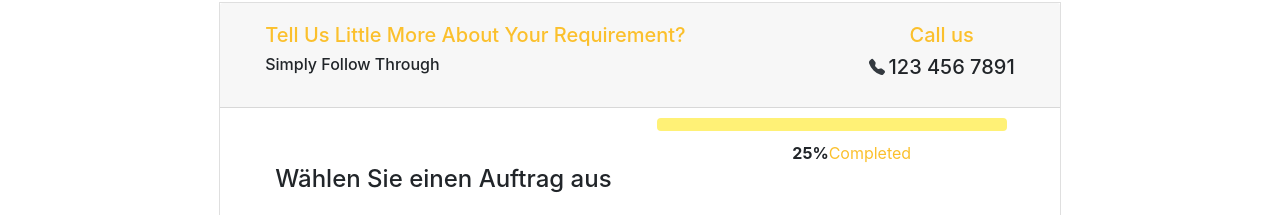
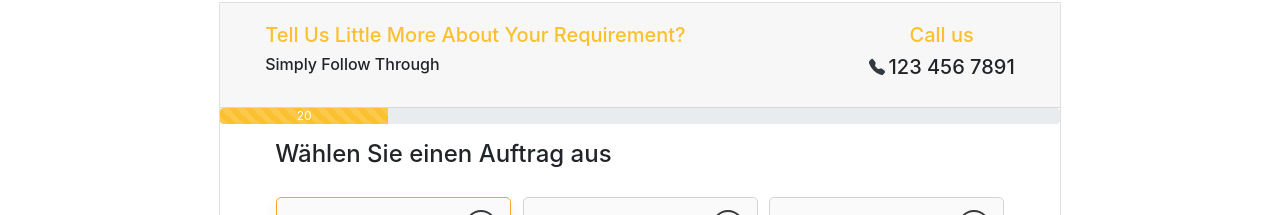
Before and after one commit to youurt/multi-form, a Vue app: page / in a window 1280 px wide. Shown: the part 102-317 px from the top of the page. Built offline with nearby package versions, Linux system fonts and the light colour scheme.

Commit message:
adds progress

```diff
--- a/src/App.vue
+++ b/src/App.vue
@@ -24,13 +24,6 @@ export default {
 </script>
 
 <style>
-.progress {
-  height: 13px;
-  width: 350px;
-  margin: 10px 20px;
-  background-color: #fff176;
-}
-
 .progress-bar {
   background-color: #fbc02d;
 }
--- a/src/components/MainPage.vue
+++ b/src/components/MainPage.vue
@@ -4,7 +4,7 @@
       <b-col class="col-xl-9 col-lg-10 col-md-11">
         <b-card no-body class="card rounded-0 b-0">
           <CardHeader />
-          <Progress />
+          <Progress :currentPage="currentPage" />
           <div class="content-fix">
             <div class="card-body show pt-0">
               <div class="content-change">
@@ -72,6 +72,7 @@ export default {
   data() {
     return {
       state: { next: 1 },
+      currentPage: 1,
     };
   },
   methods: {
@@ -92,6 +93,12 @@ export default {
     },
   },
   mounted() {},
+  updated() {
+    this.$nextTick(function() {
+      this.currentPage = this.state.next;
+      console.log(this.currentPage);
+    });
+  },
 };
 </script>
 
--- a/src/components/PageElements/Progress.vue
+++ b/src/components/PageElements/Progress.vue
@@ -1,29 +1,31 @@
 <template>
   <div>
-    <b-row class=" d-flex justify-content-sm-end justify-content-start px-5">
-      <div class="progress">
-        <div
-          class="progress-bar progress-bar-striped progress-bar-animated"
-          role="progressbar"
-          aria-valuemin="0"
-          aria-valuemax="100"
-        ></div>
-      </div>
-    </b-row>
-
-    <b-row class="d-flex justify-content-sm-end justify-content-start px-5">
-      <div class="count text-center">
-        <p class="mb-sm-0 pb-sm-0">
-          <strong><span id="cnt">25</span>%</strong>
-          <span class="yellow-text">Completed</span>
-        </p>
-      </div>
-    </b-row>
+    <b-progress
+      class="mb-3"
+      :value="value * currentPage"
+      :max="max"
+      show-progress
+      animated
+    ></b-progress>
   </div>
 </template>
 
 <script>
-export default {};
+export default {
+  props: { currentPage: Number },
+  data() {
+    return {
+      value: 20,
+      max: 100,
+    };
+  },
+
+  // updated() {
+  //   this.$nextTick(function() {
+  //     this.value *= this.currentPage;
+  //   });
+  // },
+};
 </script>
 
 <style></style>
```
